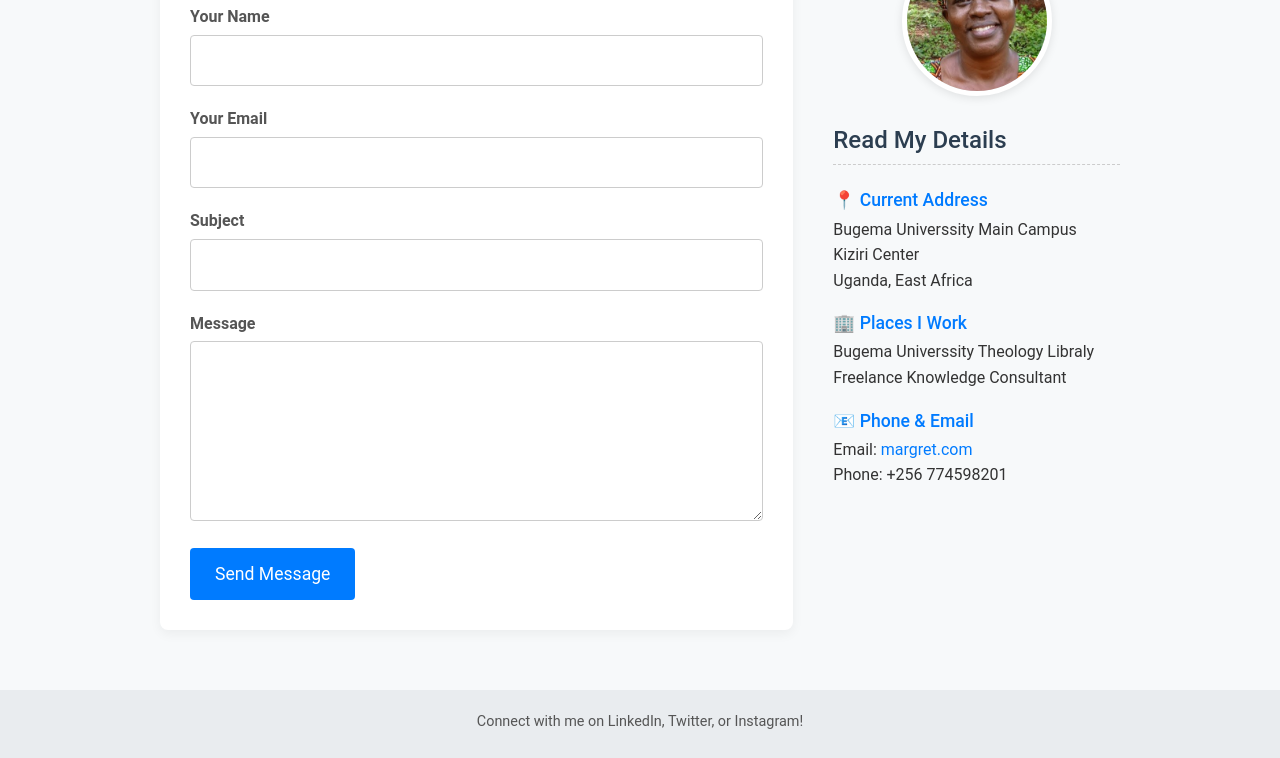
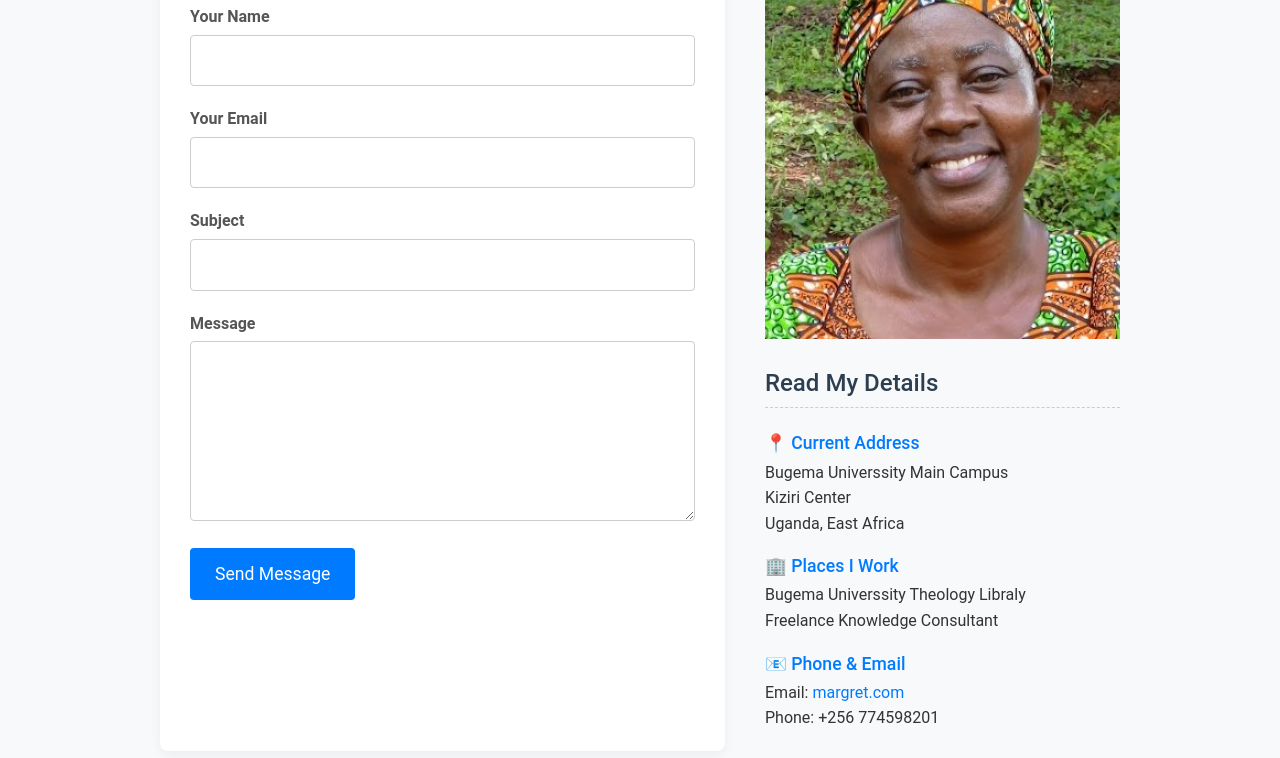
Before and after one commit to kaahwamargaret4-a11y/banuramargret, a plain HTML site: page contact.html in a window 1280 px wide. Shown: the part 342-1100 px from the top of the page. Drawn offline with nearby package versions, Linux system fonts and the light colour scheme.

Commit message:
Update contact.html

```diff
--- a/contact.html
+++ b/contact.html
@@ -79,7 +79,7 @@
         <section class="info-sidebar">
 
             <div class="profile-photo-space">
-                <img src="filr.jpg" alt="Profile Photo" class="profile-photo">
+                <img src="filr.jpg" alt="Profile Photo" class="BNR">
             </div>
 
             <div class="contact-details">
```
